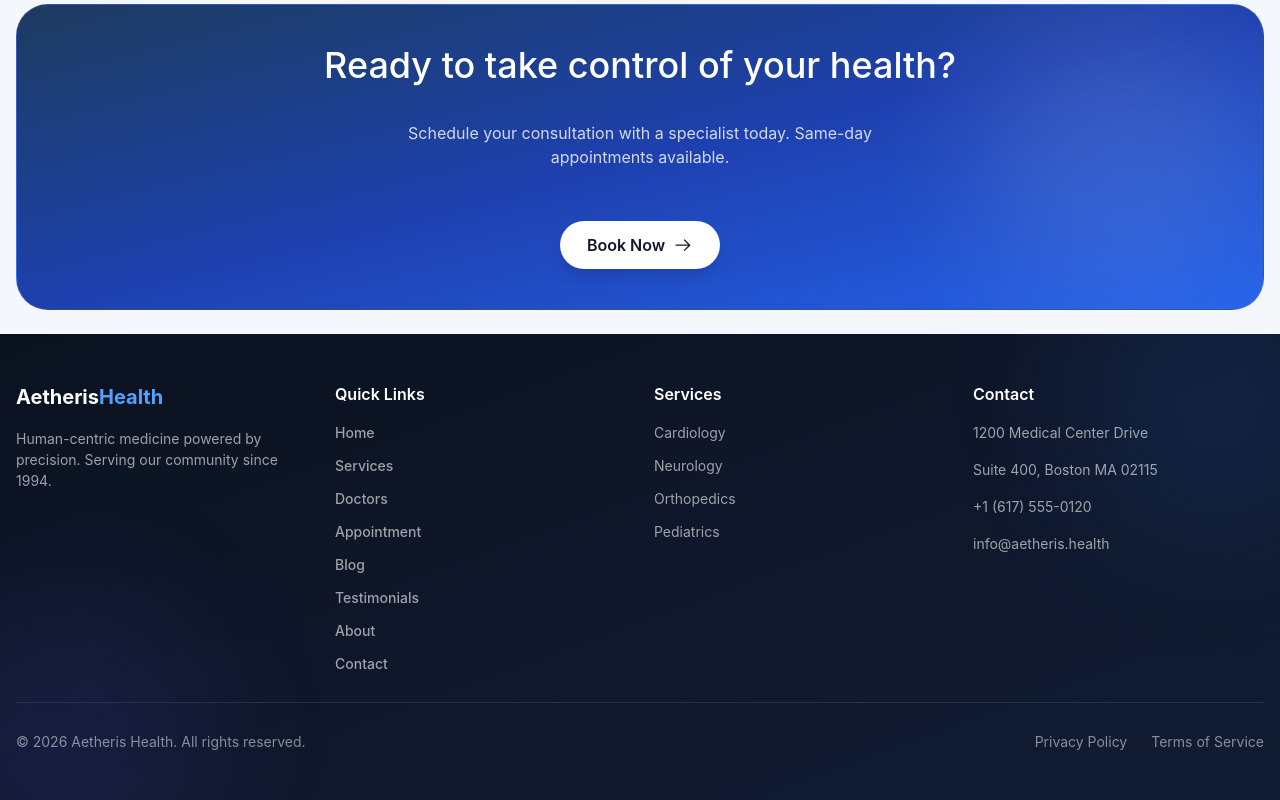
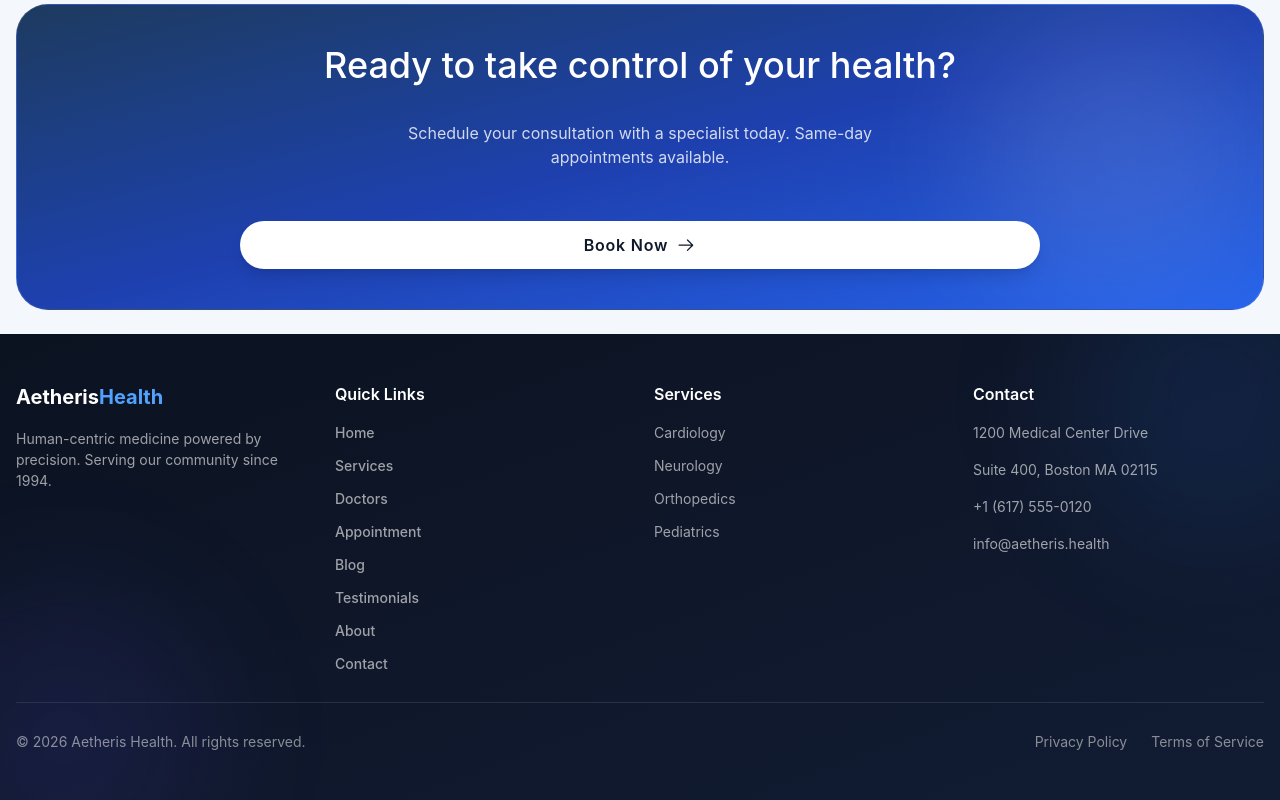
Before and after one commit to abbasolabode/RadiantHealth, a React (Vite) app: page /home in a window 1280 px wide. Shown: the part 2960-3760 px from the top of the page. Built offline with nearby package versions, Linux system fonts and the light colour scheme.

Commit message:
new fixes

```diff
--- a/src/ui/BookNowCard.jsx
+++ b/src/ui/BookNowCard.jsx
@@ -70,7 +70,7 @@ export default function BookNowCard() {
                 >
                     <Link
                         to="/appointment"
-                        className="flex bg-white text-[#0f172a] items-center gap-2 w-40 justify-center py-3 text-center rounded-full font-semibold shadow-lg"
+                        className="flex md:w-200 tracking-wider bg-white text-[#0f172a] items-center gap-2 w-40 justify-center py-3 text-center rounded-full font-semibold shadow-lg"
                     >
                         Book Now <GoArrowRight size={20} />
                     </Link>
```
